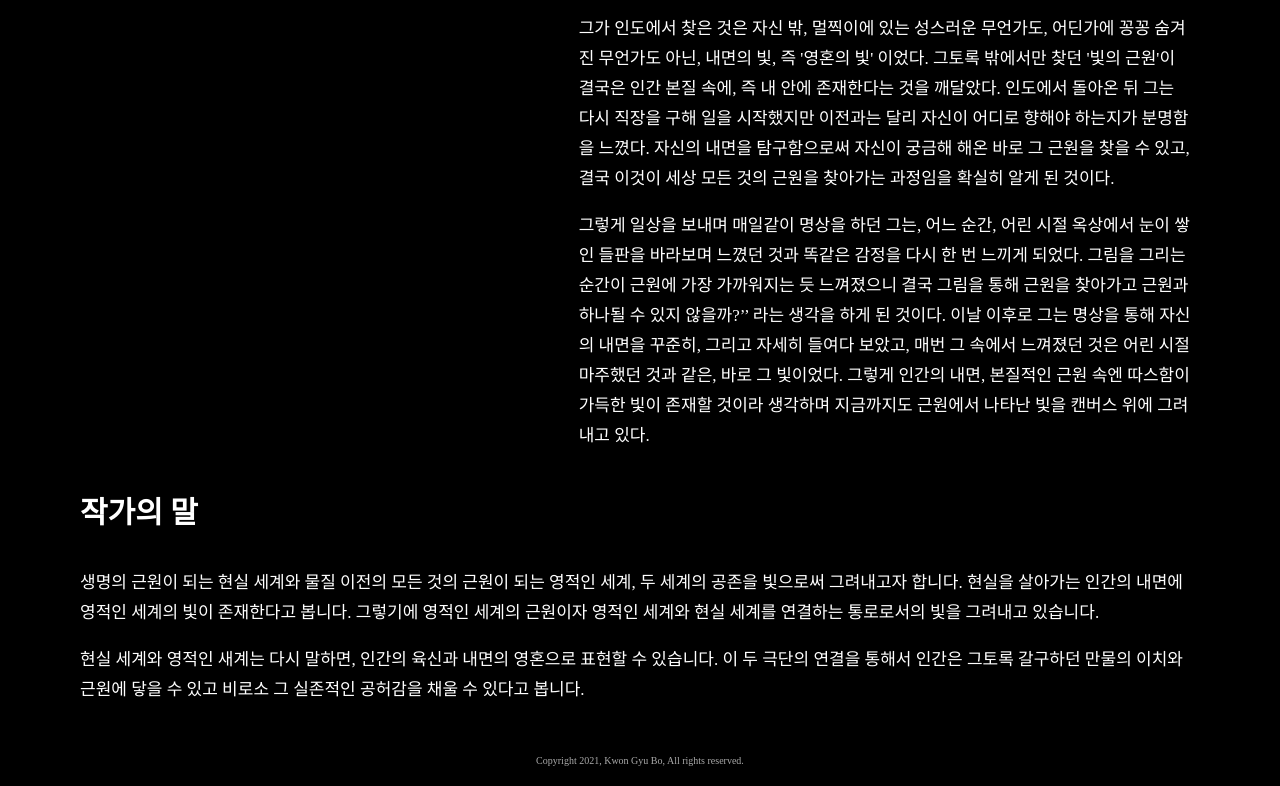
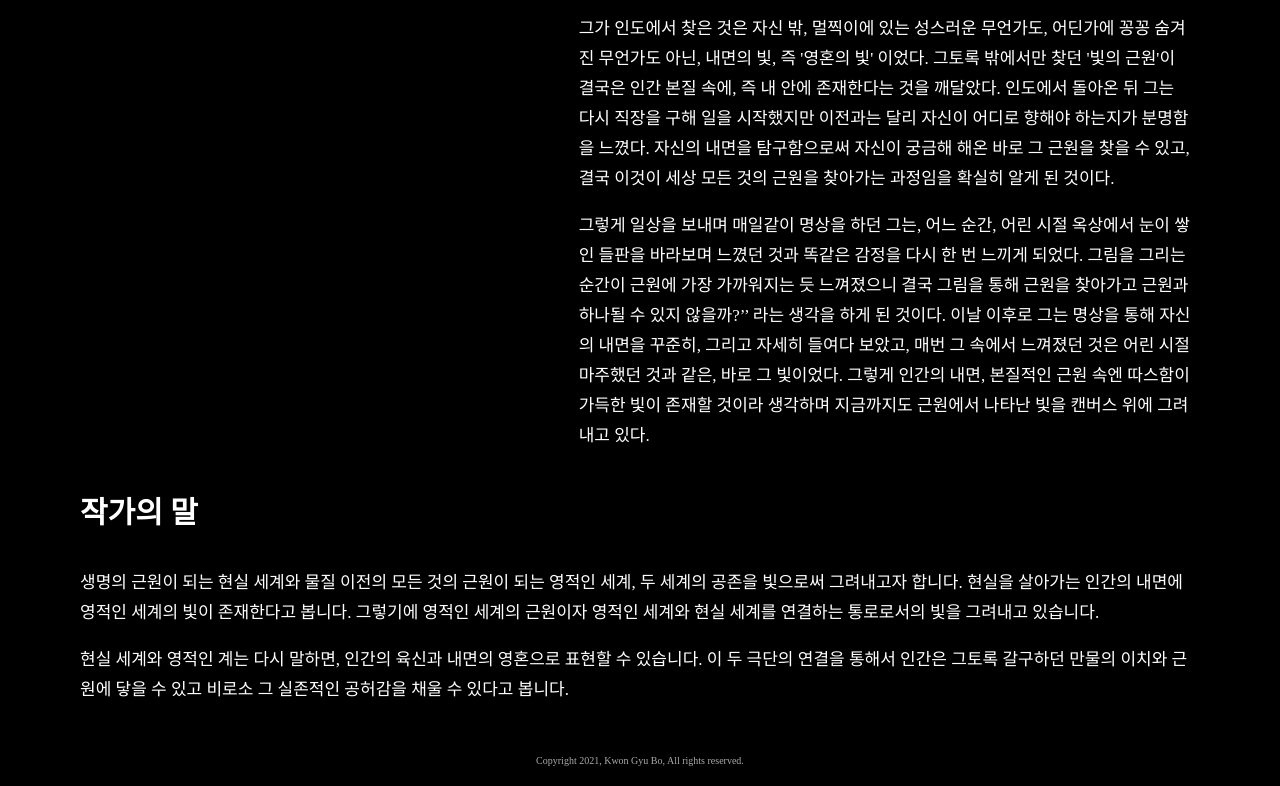
Before and after one commit to kwongyubo/kwongyubo, a plain HTML site: page biography.html in a window 1280 px wide. Shown: the part 999-1785 px from the top of the page. Drawn offline with Linux system fonts and the light colour scheme; a web font is replaced by a local one.

Commit message:
Update biography.html

```diff
--- a/biography.html
+++ b/biography.html
@@ -36,7 +36,7 @@
   <div class="biotext2">
     <div class="biohead2"> 작가의 말</div>
     <p>생명의 근원이 되는 현실 세계와 물질 이전의 모든 것의 근원이 되는 영적인 세계, 두 세계의 공존을 빛으로써 그려내고자 합니다. 현실을 살아가는 인간의 내면에 영적인 세계의 빛이 존재한다고 봅니다. 그렇기에 영적인 세계의 근원이자 영적인 세계와 현실 세계를 연결하는 통로로서의 빛을 그려내고 있습니다.</p>
-    <p>현실 세계와 영적인 새계는 다시 말하면, 인간의 육신과 내면의 영혼으로 표현할 수 있습니다. 이 두 극단의 연결을 통해서 인간은 그토록 갈구하던 만물의 이치와 근원에 닿을 수 있고 비로소 그 실존적인 공허감을 채울 수 있다고 봅니다.</p>
+    <p>현실 세계와 영적인 계는 다시 말하면, 인간의 육신과 내면의 영혼으로 표현할 수 있습니다. 이 두 극단의 연결을 통해서 인간은 그토록 갈구하던 만물의 이치와 근원에 닿을 수 있고 비로소 그 실존적인 공허감을 채울 수 있다고 봅니다.</p>
     </div>
 
 
```
